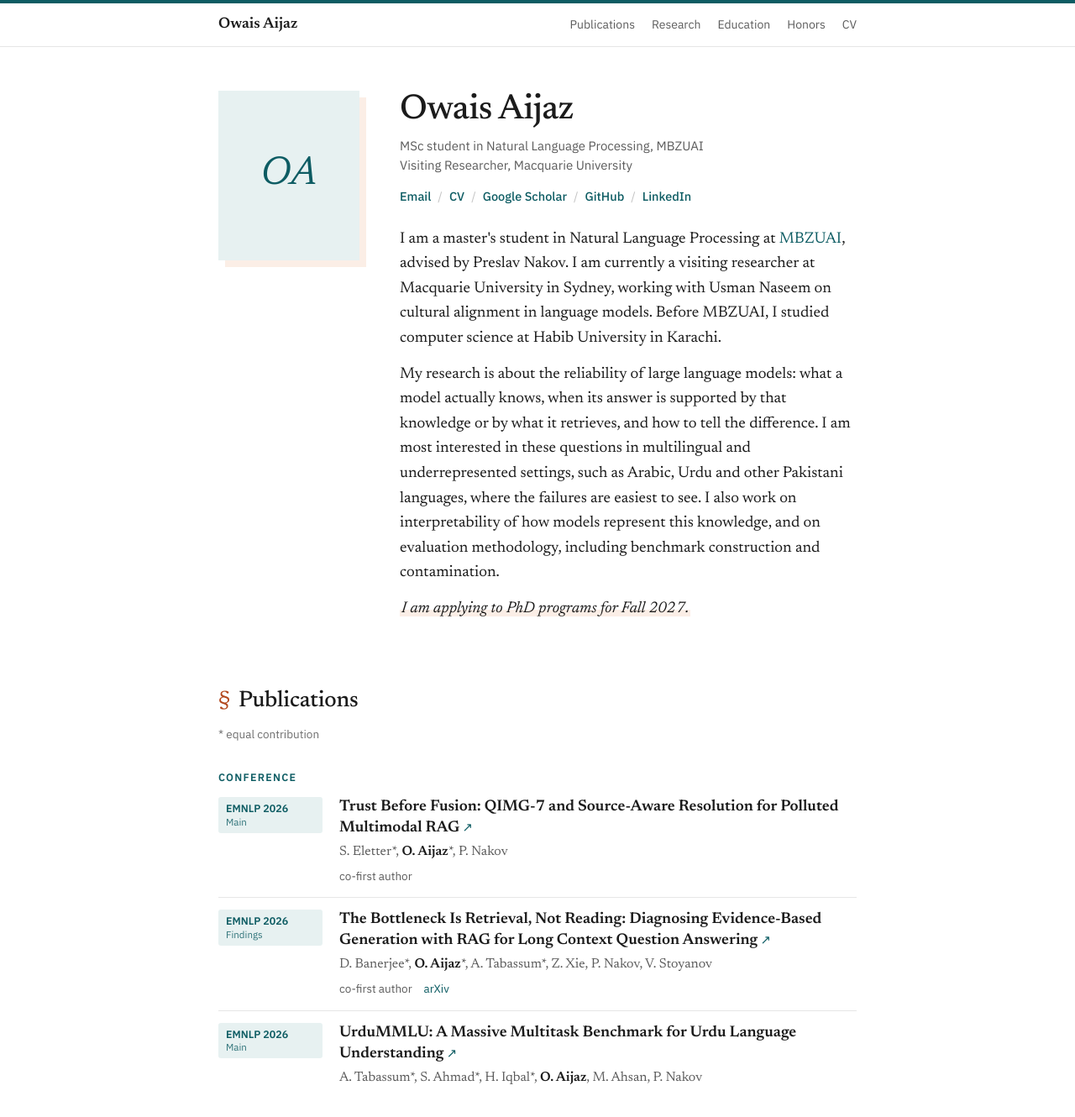
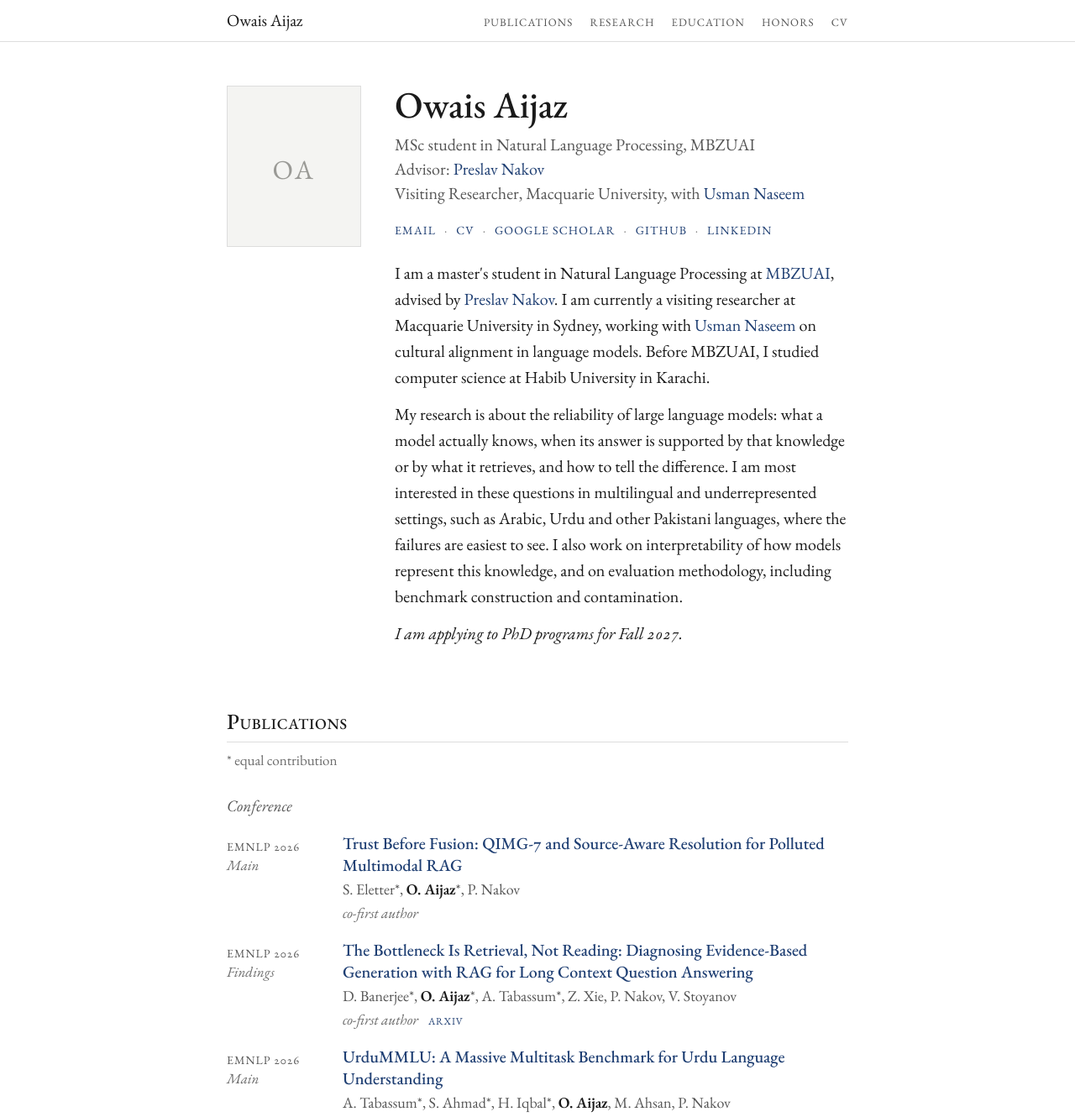
Before and after one commit to oa07610/oa07610.github.io, a plain HTML site: page index.html in a window 1280 px wide. Shown: the top 1330 px of the page at 84% size. Drawn offline with nearby package versions, Linux system fonts and the light colour scheme.

Commit message:
Classic serif style, advisor links

```diff
--- a/index.html
+++ b/index.html
@@ -9,24 +9,16 @@
 <meta name="description" content="Owais Aijaz — MSc student in Natural Language Processing at MBZUAI. Research on the reliability of large language models, retrieval and grounding, and multilingual NLP.">
 <link rel="preconnect" href="https://fonts.googleapis.com">
 <link rel="preconnect" href="https://fonts.gstatic.com" crossorigin>
-<link href="https://fonts.googleapis.com/css2?family=Newsreader:ital,opsz,wght@0,6..72,400;0,6..72,500;0,6..72,600;1,6..72,400;1,6..72,500&family=IBM+Plex+Sans:wght@400;500;600&display=swap" rel="stylesheet">
+<link href="https://fonts.googleapis.com/css2?family=EB+Garamond:ital,wght@0,400;0,500;0,600;1,400;1,500&display=swap" rel="stylesheet">
 <style>
   :root {
-    --text: #1b1b1b;
-    --muted: #5c5c5c;
-    --faint: #6f6f6f;
-    --rule: #e6e6e6;
+    --text: #1a1a1a;
+    --muted: #555555;
+    --faint: #6b6b6b;
+    --rule: #dddddd;
+    --link: #1f3f73;
     --bg: #ffffff;
-    --teal: #0d5c63;
-    --teal-soft: #e7f1f1;
-    --brick: #b3471d;
-    --brick-soft: #fbeee6;
-    --violet: #5a3d97;
-    --violet-soft: #f1edf8;
-    --amber: #87540f;
-    --amber-soft: #fbf2e2;
-    --serif: "Newsreader", Georgia, "Times New Roman", serif;
-    --sans: "IBM Plex Sans", "Helvetica Neue", Arial, sans-serif;
+    --serif: "EB Garamond", Garamond, "Times New Roman", serif;
   }
   * { box-sizing: border-box; }
   html { -webkit-text-size-adjust: 100%; }
@@ -36,41 +28,41 @@
     background: var(--bg);
     color: var(--text);
     font-family: var(--serif);
-    font-size: 18.5px;
-    line-height: 1.6;
-    border-top: 4px solid var(--teal);
+    font-size: 20px;
+    line-height: 1.55;
+    font-feature-settings: "kern", "liga", "onum";
   }
-  a { color: var(--teal); text-decoration: none; }
+  a { color: var(--link); text-decoration: none; }
   a:hover { text-decoration: underline; text-underline-offset: 3px; text-decoration-thickness: 1px; }
-  ::selection { background: var(--brick-soft); }
+  .sc { font-variant-caps: all-small-caps; letter-spacing: 0.05em; }
 
   /* Top bar */
   nav.top {
     position: sticky;
     top: 0;
     z-index: 10;
-    background: rgba(255, 255, 255, 0.94);
-    backdrop-filter: blur(6px);
+    background: rgba(255, 255, 255, 0.96);
     border-bottom: 1px solid var(--rule);
-    font-family: var(--sans);
-    font-size: 14px;
   }
   nav.top .inner {
-    max-width: 800px;
+    max-width: 780px;
     margin: 0 auto;
-    padding: 11px 20px;
+    padding: 9px 20px;
     display: flex;
     justify-content: space-between;
-    align-items: center;
+    align-items: baseline;
     gap: 16px;
   }
-  nav.top .name { color: var(--text); font-family: var(--serif); font-size: 18px; font-weight: 600; }
-  nav.top ul { list-style: none; margin: 0; padding: 0; display: flex; gap: 20px; flex-wrap: wrap; }
+  nav.top .name { color: var(--text); font-size: 20px; }
+  nav.top ul {
+    list-style: none; margin: 0; padding: 0; display: flex; gap: 20px; flex-wrap: wrap;
+    font-variant-caps: all-small-caps; letter-spacing: 0.06em; font-size: 19px;
+  }
   nav.top ul a { color: var(--muted); }
-  nav.top ul a:hover { color: var(--teal); text-decoration: none; }
+  nav.top ul a:hover { color: var(--link); text-decoration: none; }
 
   main {
-    max-width: 800px;
+    max-width: 780px;
     margin: 0 auto;
     padding: 52px 20px 72px;
   }
@@ -78,19 +70,19 @@
   /* Intro */
   .intro {
     display: grid;
-    grid-template-columns: 176px 1fr;
+    grid-template-columns: 160px 1fr;
     gap: 0 40px;
     align-items: start;
   }
   .portrait {
     position: relative;
-    width: 168px;
-    height: 202px;
-    background: var(--teal-soft);
+    width: 160px;
+    height: 192px;
+    background: #f4f4f2;
+    border: 1px solid var(--rule);
     display: flex;
     align-items: center;
     justify-content: center;
-    box-shadow: 8px 8px 0 var(--brick-soft);
     grid-row: 1 / span 2;
   }
   .portrait img {
@@ -102,168 +94,126 @@
     display: block;
     z-index: 1;
   }
-  .portrait .initials {
-    font-family: var(--serif);
-    font-style: italic;
-    font-size: 48px;
-    color: var(--teal);
-  }
+  .portrait .initials { font-size: 46px; color: #9a9a96; font-variant-caps: all-small-caps; letter-spacing: 0.06em; }
   .idtext { grid-column: 2; }
   .bio { grid-column: 2; }
   .intro h1 {
-    font-size: 42px;
+    font-size: 44px;
     font-weight: 500;
-    line-height: 1.1;
-    margin: 0 0 8px;
-    letter-spacing: -0.015em;
+    line-height: 1.05;
+    margin: 0 0 10px;
   }
   .intro .role {
-    font-family: var(--sans);
     color: var(--muted);
-    font-size: 15px;
-    margin: 0 0 14px;
-    line-height: 1.55;
+    margin: 0 0 12px;
+    line-height: 1.45;
   }
   .contact {
-    font-family: var(--sans);
-    font-size: 14.5px;
-    font-weight: 500;
     display: flex;
     flex-wrap: wrap;
-    gap: 2px 8px;
-    margin: 0 0 24px;
+    gap: 0 10px;
+    margin: 0 0 22px;
     padding: 0;
     list-style: none;
+    font-variant-caps: all-small-caps;
+    letter-spacing: 0.06em;
+    font-size: 20px;
   }
-  .contact li + li::before { content: "/"; color: #c4c4c4; margin-right: 8px; font-weight: 400; }
+  .contact li + li::before { content: "·"; color: var(--faint); margin-right: 10px; }
   .intro p { margin: 0 0 13px; }
-  .status em {
-    font-style: italic;
-    background: linear-gradient(transparent 58%, var(--brick-soft) 58%);
-    padding: 0 2px;
-  }
+  .status { font-style: italic; }
 
   /* Sections */
-  section { margin-top: 60px; scroll-margin-top: 68px; }
+  section { margin-top: 56px; scroll-margin-top: 64px; }
   h2 {
-    font-size: 27px;
+    font-size: 26px;
     font-weight: 500;
-    margin: 0 0 20px;
-    letter-spacing: -0.01em;
-  }
-  h2::before {
-    content: "§";
-    color: var(--brick);
-    margin-right: 10px;
-    font-weight: 400;
+    margin: 0 0 16px;
+    padding-bottom: 4px;
+    border-bottom: 1px solid var(--rule);
+    font-variant-caps: small-caps;
+    letter-spacing: 0.03em;
   }
   h3 {
-    font-family: var(--sans);
-    font-size: 12.5px;
-    font-weight: 600;
-    text-transform: uppercase;
-    letter-spacing: 0.1em;
-    color: var(--teal);
-    margin: 30px 0 10px;
+    font-size: 19px;
+    font-weight: 400;
+    font-style: italic;
+    color: var(--muted);
+    margin: 26px 0 8px;
   }
-  .note { font-family: var(--sans); color: var(--faint); font-size: 13.5px; margin: -12px 0 0; }
+  .note { color: var(--faint); font-size: 17px; margin: -8px 0 0; }
 
   /* Publications */
   ol.pubs { list-style: none; padding: 0; margin: 0; }
   ol.pubs li {
     display: grid;
-    grid-template-columns: 124px 1fr;
+    grid-template-columns: 118px 1fr;
     gap: 20px;
-    padding: 14px 0;
-    border-top: 1px solid var(--rule);
+    padding: 9px 0;
   }
-  ol.pubs li:first-child { border-top: 0; padding-top: 4px; }
   .venue-tag {
-    font-family: var(--sans);
-    font-size: 12.5px;
-    font-weight: 600;
-    line-height: 1.35;
-    padding: 5px 9px;
-    border-radius: 3px;
-    align-self: start;
-    color: var(--teal);
-    background: var(--teal-soft);
+    font-variant-caps: all-small-caps;
+    letter-spacing: 0.05em;
+    color: var(--muted);
+    line-height: 1.3;
+    padding-top: 2px;
   }
-  .venue-tag small { display: block; font-weight: 400; font-size: 11.5px; opacity: 0.85; }
-  .v-colm   { color: var(--violet); background: var(--violet-soft); }
-  .v-task   { color: var(--amber);  background: var(--amber-soft); }
-  .v-review { color: var(--muted);  background: #f2f2f2; }
-  .pub-title { font-weight: 600; display: block; line-height: 1.35; font-size: 18.5px; color: var(--text); }
-  a.pub-title:hover { color: var(--teal); }
-  a.pub-title::after { content: " ↗"; font-weight: 400; color: var(--teal); font-size: 0.8em; }
-  .pub-authors { display: block; color: var(--muted); font-size: 16px; margin-top: 3px; }
+  .venue-tag small { display: block; font-size: 17px; font-variant-caps: normal; letter-spacing: 0; font-style: italic; color: var(--faint); }
+  .pub-title { display: block; line-height: 1.3; font-weight: 500; color: var(--text); }
+  a.pub-title { color: var(--link); }
+  .pub-authors { display: block; color: var(--muted); font-size: 18px; margin-top: 2px; }
   .pub-meta {
     display: flex;
     flex-wrap: wrap;
-    gap: 4px 14px;
-    font-family: var(--sans);
-    font-size: 13.5px;
-    margin-top: 5px;
+    gap: 0 12px;
+    font-size: 17.5px;
+    font-style: italic;
     color: var(--faint);
   }
   .pub-meta:empty { display: none; }
-  .pub-meta .honor { color: var(--brick); font-weight: 600; }
-  .pub-meta .role-tag { color: var(--muted); }
+  .pub-meta .honor { color: var(--text); font-style: italic; font-weight: 600; }
+  .pub-meta a { font-style: normal; font-variant-caps: all-small-caps; letter-spacing: 0.05em; }
   .me { color: var(--text); font-weight: 600; }
 
   /* Dated entries */
-  .entry {
-    margin-bottom: 26px;
-    padding-left: 18px;
-    border-left: 2px solid #c6dddd;
-  }
+  .entry { margin-bottom: 22px; }
   .entry-head {
     display: flex;
     justify-content: space-between;
     gap: 16px;
     flex-wrap: wrap;
-    font-size: 19px;
+    align-items: baseline;
   }
   .entry-head strong { font-weight: 600; }
-  .entry-head .when {
-    font-family: var(--sans);
-    font-size: 13.5px;
-    color: var(--faint);
-    white-space: nowrap;
-    padding-top: 4px;
-  }
-  .entry .sub { font-family: var(--sans); font-size: 14.5px; color: var(--teal); }
-  .entry p { margin: 6px 0 0; }
+  .entry-head .when { color: var(--faint); white-space: nowrap; font-size: 18px; }
+  .entry .sub { color: var(--muted); font-style: italic; }
+  .entry p { margin: 4px 0 0; }
 
-  ul.plain { padding-left: 0; margin: 0; list-style: none; }
-  ul.plain li { margin-bottom: 8px; padding-left: 22px; position: relative; }
-  ul.plain li::before { content: "◆"; position: absolute; left: 0; top: 1px; color: var(--brick); font-size: 11px; }
+  ul.plain { padding-left: 20px; margin: 0; }
+  ul.plain li { margin-bottom: 4px; }
 
   footer {
-    margin-top: 68px;
-    padding-top: 14px;
+    margin-top: 64px;
+    padding-top: 12px;
     border-top: 1px solid var(--rule);
-    font-family: var(--sans);
     color: var(--faint);
-    font-size: 13px;
+    font-size: 16px;
+    font-style: italic;
   }
 
   @media (max-width: 640px) {
-    body { font-size: 17px; }
+    body { font-size: 18.5px; }
     nav.top .name { display: none; }
-    nav.top ul { gap: 14px; font-size: 13.5px; }
+    nav.top ul { gap: 14px; font-size: 18px; }
     main { padding-top: 30px; }
-    .intro { grid-template-columns: 92px 1fr; gap: 18px; align-items: center; }
-    .portrait { grid-row: auto; width: 88px; height: 106px; box-shadow: 5px 5px 0 var(--brick-soft); }
-    .bio { grid-column: 1 / -1; margin-top: 4px; }
+    .intro { grid-template-columns: 88px 1fr; gap: 18px; align-items: center; }
+    .portrait { grid-row: auto; width: 88px; height: 106px; }
     .portrait .initials { font-size: 30px; }
-    .intro h1 { font-size: 31px; }
-    .intro .role { margin-bottom: 0; font-size: 14px; }
-    h2 { font-size: 24px; }
-    ol.pubs li { grid-template-columns: 1fr; gap: 8px; }
-    .venue-tag { justify-self: start; }
-    .venue-tag small { display: inline; margin-left: 4px; }
-    .pub-title { font-size: 17.5px; }
+    .bio { grid-column: 1 / -1; margin-top: 6px; }
+    .intro h1 { font-size: 34px; }
+    .intro .role { margin-bottom: 0; font-size: 17px; }
+    ol.pubs li { grid-template-columns: 1fr; gap: 0; }
+    .venue-tag small { display: inline; margin-left: 6px; }
   }
 </style>
 </head>
@@ -296,7 +246,8 @@
       <h1>Owais Aijaz</h1>
       <p class="role">
         MSc student in Natural Language Processing, MBZUAI<br>
-        Visiting Researcher, Macquarie University
+        Advisor: <a href="https://mbzuai.ac.ae/academics/faculty-directory/preslav-nakov">Preslav Nakov</a><br>
+        Visiting Researcher, Macquarie University, with <a href="https://usmaann.github.io/">Usman Naseem</a>
       </p>
     </div>
 
@@ -311,9 +262,9 @@
 
       <p>
         I am a master's student in Natural Language Processing at
-        <a href="https://mbzuai.ac.ae">MBZUAI</a>, advised by Preslav Nakov.
+        <a href="https://mbzuai.ac.ae">MBZUAI</a>, advised by <a href="https://mbzuai.ac.ae/academics/faculty-directory/preslav-nakov">Preslav Nakov</a>.
         I am currently a visiting researcher at Macquarie University in Sydney,
-        working with Usman Naseem on cultural alignment in language models.
+        working with <a href="https://usmaann.github.io/">Usman Naseem</a> on cultural alignment in language models.
         Before MBZUAI, I studied computer science at Habib University in Karachi.
       </p>
       <p>
@@ -325,7 +276,7 @@
         work on interpretability of how models represent this knowledge, and on
         evaluation methodology, including benchmark construction and contamination.
       </p>
-      <p class="status"><em>I am applying to PhD programs for Fall 2027.</em></p>
+      <p class="status">I am applying to PhD programs for Fall 2027.</p>
     </div>
   </header>
 
@@ -364,7 +315,7 @@
     <h3>Workshop and shared task papers</h3>
     <ol class="pubs">
       <li>
-        <div class="venue-tag v-colm">COLM 2026<small>Efficient Reasoning Workshop</small></div>
+        <div class="venue-tag">COLM 2026<small>Efficient Reasoning Workshop</small></div>
         <div>
           <a class="pub-title" href="https://openreview.net/forum?id=cHPJ1wCLtx">Ignorance Is Shared, Knowledge Is Private: Efficiently Mapping Knowledge Boundaries</a>
           <span class="pub-authors"><span class="me">O. Aijaz</span>, N. Ranjan, M. Maqsood, A. Tabassum, H. Li, H. X. Ren, Z. Liu, P. Nakov, E. P. Xing</span>
@@ -372,7 +323,7 @@
         </div>
       </li>
       <li>
-        <div class="venue-tag v-colm">COLM 2026<small>Efficient Reasoning Workshop</small></div>
+        <div class="venue-tag">COLM 2026<small>Efficient Reasoning Workshop</small></div>
         <div>
           <a class="pub-title" href="https://openreview.net/forum?id=ali6mfCRJl">Minimum Sufficient Reasoning: How Much Chain-of-Thought Does Training Data Need?</a>
           <span class="pub-authors">M. Maqsood, N. Ranjan, <span class="me">O. Aijaz</span>, A. Tabassum, H. Li, H. X. Ren, Z. Liu, E. P. Xing</span>
@@ -380,7 +331,7 @@
         </div>
       </li>
       <li>
-        <div class="venue-tag v-colm">COLM 2026<small>Efficient Reasoning Workshop</small></div>
+        <div class="venue-tag">COLM 2026<small>Efficient Reasoning Workshop</small></div>
         <div>
           <a class="pub-title" href="https://openreview.net/forum?id=EEauqNZYov">Safety Lost in Translation: Usable Yield and the Cost of Thinking in Safety-Data Localization</a>
           <span class="pub-authors">A. Tabassum, N. Ranjan, M. Maqsood, <span class="me">O. Aijaz</span>, H. Li, H. X. Ren, Z. Liu, P. Nakov, E. P. Xing</span>
@@ -388,7 +339,7 @@
         </div>
       </li>
       <li>
-        <div class="venue-tag v-task">SemEval 2025<small>ACL</small></div>
+        <div class="venue-tag">SemEval 2025<small>ACL</small></div>
         <div>
           <a class="pub-title" href="https://aclanthology.org/2025.semeval-1.225/">Oath Breakers at SemEval-2025 Task 06: PromiseEval</a>
           <span class="pub-authors">M. K. Mukaddam*, <span class="me">O. Aijaz</span>*, A. Enayat</span>
@@ -396,7 +347,7 @@
         </div>
       </li>
       <li>
-        <div class="venue-tag v-task">CLEF 2024<small>Working Notes</small></div>
+        <div class="venue-tag">CLEF 2024<small>Working Notes</small></div>
         <div>
           <a class="pub-title" href="https://ceur-ws.org/Vol-3740/paper-309.pdf">Team Sharingans at SimpleText: Fine-Tuned LLM Based Approach to Scientific Text Simplification</a>
           <span class="pub-authors">S. M. Ali, H. Sajid, <span class="me">O. Aijaz</span>, O. Waheed, F. Alvi, A. Samad</span>
@@ -408,7 +359,7 @@
     <h3>Under review</h3>
     <ol class="pubs">
       <li>
-        <div class="venue-tag v-review">ACL ARR</div>
+        <div class="venue-tag">ACL ARR</div>
         <div>
           <span class="pub-title">SciDER: Scientific Data-Centric End-to-End Researcher</span>
           <span class="pub-authors">K. Lin, <span class="me">O. Aijaz</span>, Y. Lu, Y. Luo, X. Guo, W. Chen, P. Nakov</span>
@@ -425,7 +376,7 @@
         <span><strong>Macquarie University</strong>, Sydney</span>
         <span class="when">Sep 2026 – present</span>
       </div>
-      <div class="sub">Visiting Researcher, School of Computing · with Usman Naseem</div>
+      <div class="sub">Visiting Researcher, School of Computing · with <a href="https://usmaann.github.io/">Usman Naseem</a></div>
       <p>
         Cultural alignment in language models: whose norms a model reproduces when it
         answers in a given language, and where in the model that choice is made. Leading
@@ -440,7 +391,7 @@
         <span><strong>MBZUAI</strong>, Abu Dhabi</span>
         <span class="when">Aug 2025 – present</span>
       </div>
-      <div class="sub">Graduate Researcher · with Preslav Nakov</div>
+      <div class="sub">Graduate Researcher · advised by <a href="https://mbzuai.ac.ae/academics/faculty-directory/preslav-nakov">Preslav Nakov</a></div>
       <p>
         Retrieval-augmented generation and long-context QA. Showed that failures usually
         attributed to reading are driven mainly by retrieval coverage, and built QIMG-7,
```
